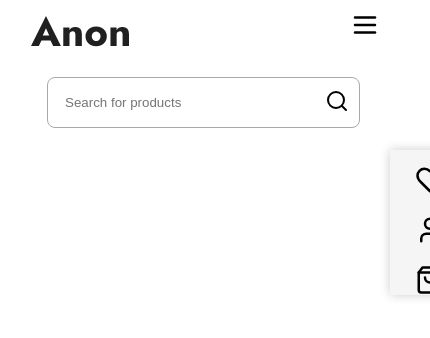
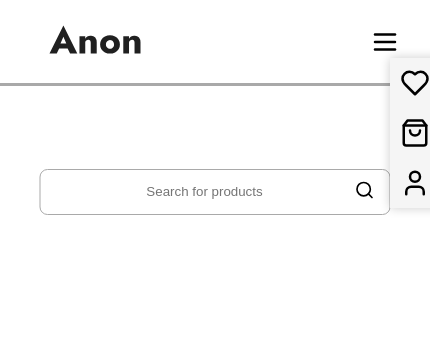
Before and after one commit to Muhammad-Umer-saleem/My-Ecommerce-, a React (Create React App) app: page / in a window 390 px wide. Shown: the top 338 px of the page, 430 px wide, since content can reach past the window. Built offline with nearby package versions, Linux system fonts and the light colour scheme.

Commit message:
Add responsive navbar

```diff
--- a/src/App.css
+++ b/src/App.css
@@ -2,6 +2,7 @@
   margin: 0;
   padding: 0;
   box-sizing: border-box;
+  overflow-x: hidden;
   font-family: 'Poppins', sans-serif;
 }
 html {
@@ -17,4 +18,6 @@ body {
 #root {
   width: 100%;
   min-height: 100%;
+  overflow-x: hidden !important;
+
 }
--- a/src/navbar/Navbar.css
+++ b/src/navbar/Navbar.css
@@ -3,22 +3,31 @@ body {
   padding: 0;
   box-sizing: border-box;
   font-family: Arial, Helvetica, sans-serif;
+  overflow-x: hidden;
+}
+
+.header-wrapper {
+  width: 100%;
+  padding: 10px 20px;
+  box-shadow: none;
 }
 
 .header {
   display: flex;
+  justify-content: space-between;
   align-items: center;
-  justify-content: space-between;
-  padding: 10px 3.5em;
-}
-
-.logo {
-  display: flex;
-  align-items: center;
+  padding: 10px 20px;
+  box-shadow: 0 4px 4px -2px rgba(0, 0, 0, 0.2);
 }
 
 .logo img {
-  width: 200px;
+  width: 150px;
+}
+
+.searchBar-container {
+  flex-grow: 1;
+  display: flex;
+  justify-content: center;
 }
 
 .searchBar {
@@ -26,12 +35,10 @@ body {
   align-items: center;
   border: 1px solid darkgray;
   border-radius: 8px;
-  height: 45px;
+  height: 40px;
   padding: 2px 15px;
-  width: 500px;
-  position: relative;
+  width: 60%;
 }
-
 
 .searchBar input {
   flex-grow: 1;
@@ -39,44 +46,52 @@ body {
   outline: none;
 }
 
-
-.search-icon {
-  position: absolute;
-  right: 10px;
-  top: 50%;
-  transform: translateY(-50%);
-}
-
 .menu-container {
+  cursor: pointer;
   display: none;
 }
 
 .social-icons {
   display: flex;
-  align-items: center;
-  gap: 20px;
-}
-
-#menu-icon {
-  font-size: 30px;
-  cursor: pointer;
+  gap: 18px;
 }
 
 .centered-box {
   position: fixed;
-  top: 150px;
+  top: 58px;
   right: 0;
+  width: 180px;
   transform: translateX(100%);
-  width: 300px;
+  transition: transform 0.5s;
+  z-index: 10;
   background-color: whitesmoke;
-  transition: transform 0.5s;
   box-shadow: 0 0 10px rgba(0, 0, 0, 0.2);
-  z-index: 10;
 }
 
 .centered-box.open {
   transform: translateX(0);
 }
+
+.social-icons-with-names {
+  display: flex;
+  flex-direction: column;
+  justify-content: space-around;
+  gap: 20px;
+  padding: 10px;
+}
+
+.icon-item {
+  display: flex;
+  flex-direction: row;
+  align-items: center;
+  gap: 10px;
+  width: 100%;
+}
+
+.icon-item span {
+  font-size: 14px;
+}
+
 
 .backdrop {
   position: fixed;
@@ -86,153 +101,92 @@ body {
   bottom: 0;
   background: rgba(0, 0, 0, 0.5);
   z-index: 5;
-  display: none;
-}
-
-.close-icon {
-  font-size: 35px;
-  cursor: pointer;
-  position: absolute;
-  top: 15px;
-  right: 10px;
-  z-index: 15;
-}
-
-.centered-box.open .close-icon {
-  font-size: 40px;
-}
-
-.social-icons-with-names {
-  display: flex;
-  flex-direction: column;
-  margin-left: 25px;
-  gap: 20px;
-  padding-top: 15px;
-}
-
-.icon-item {
-  display: flex;
-  align-items: center;
-}
-
-.icon-item span {
-  margin-left: 8px;
 }
 
 @media (max-width: 1024px) {
-  .searchBar {
-    width: 300px;
+  .menu-container {
+    display: flex;
   }
-
-  .header {
-    padding: 10px 2em;
+  .menu-container {
+    display: none;
+  }
+  .social-icons {
+    padding: 10px 15px;
   }
 }
 
 @media (max-width: 768px) {
-  .searchBar {
-    width: 30px;
-  }
   .social-icons {
     display: none;
+  }
+  .searchBar {
+    width: 60%;
+  }
+
+  .header {
+    flex-direction: row;
+    padding: 10px 10px;
+    box-shadow: 0 0 10px rgba(0, 0, 0, 0.2);
   }
 
   .menu-container {
     display: flex;
   }
 
-  .searchBar {
-    width: 300px;
-  }
-
-  .header {
-    padding: 10px 2em;
+  .searchBar-container {
+    justify-content: center;
   }
 }
 
-@media (max-width: 640px) {
+@media (max-width: 572px) {
+
+  .header-wrapper {
+    border-bottom: 3px solid darkgray;
+  }
   .header {
+    flex-direction: row;
     justify-content: space-between;
-    flex-direction: row;
-  }
-
-  .searchBar {
-    width: 200px;
-    margin-top: 15px;
-  }
-
-  .logo img {
-    width: 150px;
-  }
-
-  #menu-icon {
-    position: absolute;
-    top: 20px;
-    right: 10px;
-  }
-}
-
-@media (max-width: 530px) {
-  .header {
-    flex-direction: column;
-    align-items: center;
-    justify-content: center;
-    padding: 10px;
-  }
-
-  .menu-container {
-    position: absolute;
-    top: 10px;
-    right: 10px;
+    box-shadow: none;
   }
 
   .logo {
-    align-self: flex-start;
-    margin-bottom: 10px;
+    justify-content: flex-start;
   }
-
-  .logo img {
-    width: 140px;
-  }
-
-  .searchBar {
-    width: 95%;
-    text-align: center;
-    margin-bottom: 10px;
-  }
-
-  .searchBar-container {
-    width: 80%;
-  }
-}
-
-@media (max-width:375px) {
-  .header {
-    flex-direction: column;
-    align-items: center;
-    justify-content: center;
-  }
-
-  .menu-container {
-    position: absolute;
-    top: 10px;
-    right: 10px;
-  }
-
-  .logo {
-    margin-bottom: 10px;
-  }
-
   .logo img {
     width: 130px;
   }
 
+  .menu-container {
+    justify-content: flex-end;
+  }
+
+  .searchBar-container {
+    position: absolute;
+    top: 20%;
+    left: 55%;
+    transform: translateX(-50%);
+    width: 90%;
+  }
+
   .searchBar {
     width: 100%;
-    text-align: center;
-    margin-bottom: 10px;
   }
-  .searchBar-container {
-    width: 78%;
+
+  .social-icons {
+    display: none;
   }
 }
+
+@media (max-width: 420px) {
+  .searchBar {
+    display: flex;
+    align-items: center;
+    justify-content: center;
+    width: 100%;
+  }
+
+  .searchBar input {
+    text-align: center;
+    width: 100%;
+  }
+}
--- a/src/navbar/Navbar.jsx
+++ b/src/navbar/Navbar.jsx
@@ -12,16 +12,17 @@ const Navbar = () => {
 
   return (
     <div className="navbar">
+      <div className="header-wrapper">
         <div className="header">
           <div className="logo">
-          <img src={NavImg} alt="Company Logo" className="logo-img" />
+            <img src={NavImg} alt="Company Logo" />
           </div>
 
           <div className="searchBar-container">
             <div className="searchBar">
-            <input type="text" placeholder="Search for products" onClick={(e) => e.stopPropagation()} />
+              <input type="text" placeholder="Search for products" />
               <div className="search-icon">
-              <Search />
+                <Search size={20} />
               </div>
             </div>
           </div>
@@ -31,19 +32,14 @@ const Navbar = () => {
           </div>
 
           <div className="social-icons">
-          <div className="icon-item">
             <Heart size={30} />
-          </div>
-          <div className="icon-item">
+            <ShoppingBag size={30} />
             <User size={30} />
-          </div>
-          <div className="icon-item">
-            <ShoppingBag size={30} />
           </div>
         </div>
       </div>
 
-      {isMenuOpen && <div className="backdrop" onClick={toggleMenu}></div>}
+      {isMenuOpen && <div className="backdrop" onClick={toggleMenu} />}
 
       <div className={`centered-box ${isMenuOpen ? 'open' : ''}`}>
         <div className="social-icons-with-names">
@@ -51,13 +47,13 @@ const Navbar = () => {
             <Heart size={30} />
             <span>Favorites</span>
           </div>
+          <div class="icon-item" onClick={toggleMenu}>
+            <ShoppingBag size={30} />
+            <span>Cart</span>
+          </div>
           <div className="icon-item" onClick={toggleMenu}>
             <User size={30} />
             <span>Profile</span>
-          </div>
-          <div className="icon-item" onClick={toggleMenu}>
-            <ShoppingBag size={30} />
-            <span>Cart</span>
           </div>
         </div>
       </div>
```
Lines whose indentation alone changed are shown as unchanged.
